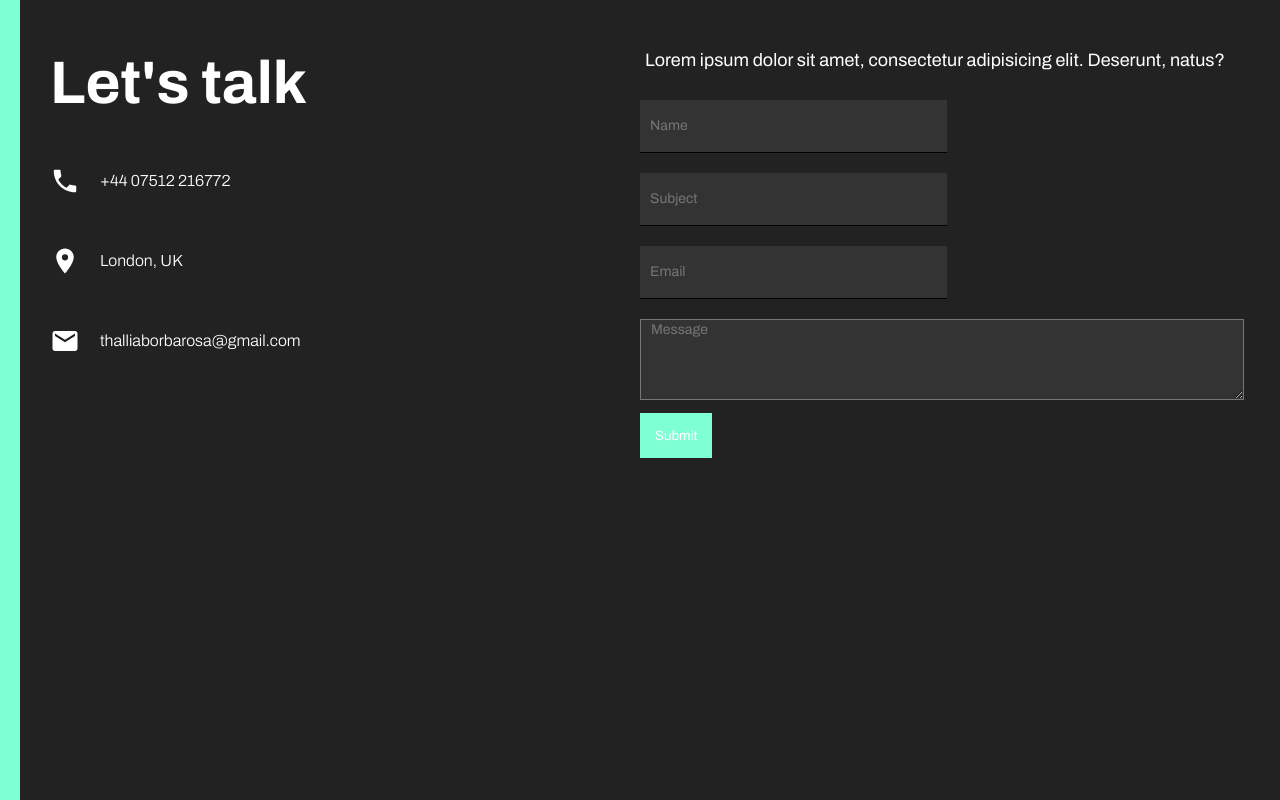
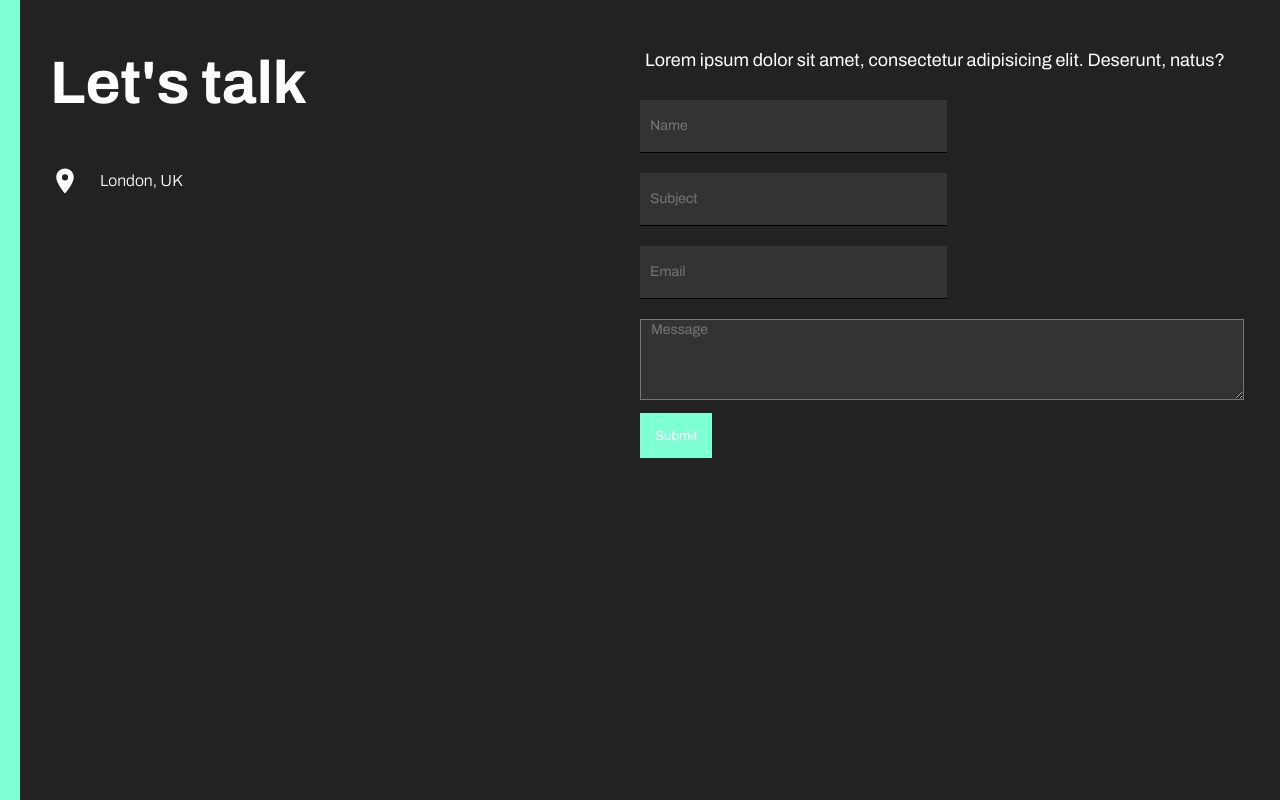
Before and after one commit to tliabr/simple-portfolio, a React (Create React App) app: page / in a window 1280 px wide. Shown: the part 1799-2599 px from the top of the page. Built offline with nearby package versions, Linux system fonts and the light colour scheme.

Commit message:
contact info change

```diff
--- a/src/components/contact/Contact.jsx
+++ b/src/components/contact/Contact.jsx
@@ -1,8 +1,7 @@
 import React, { useRef, useState, useContext } from "react";
 import "./contact.css"
-import { MdPhone } from "react-icons/md";
 import { MdLocationOn } from "react-icons/md";
-import { MdEmail } from "react-icons/md";
+// import { MdEmail } from "react-icons/md";
 import emailjs from "@emailjs/browser";
 import { ThemeContext } from "../context.js";
 
@@ -33,18 +32,8 @@ const Contact = () => {
           <h1 className="c-title">Let's talk</h1>
           <div className="c-info">
             <div className="c-info-item">
-              <MdPhone className="c-icon" />
-              +44 07512 216772
-            </div>
-
-            <div className="c-info-item">
               <MdLocationOn className="c-icon" />
               London, UK
-            </div>
-
-            <div className="c-info-item">
-              <MdEmail className="c-icon" />
-              thalliaborbarosa@gmail.com
             </div>
           </div>
         </div>
```
